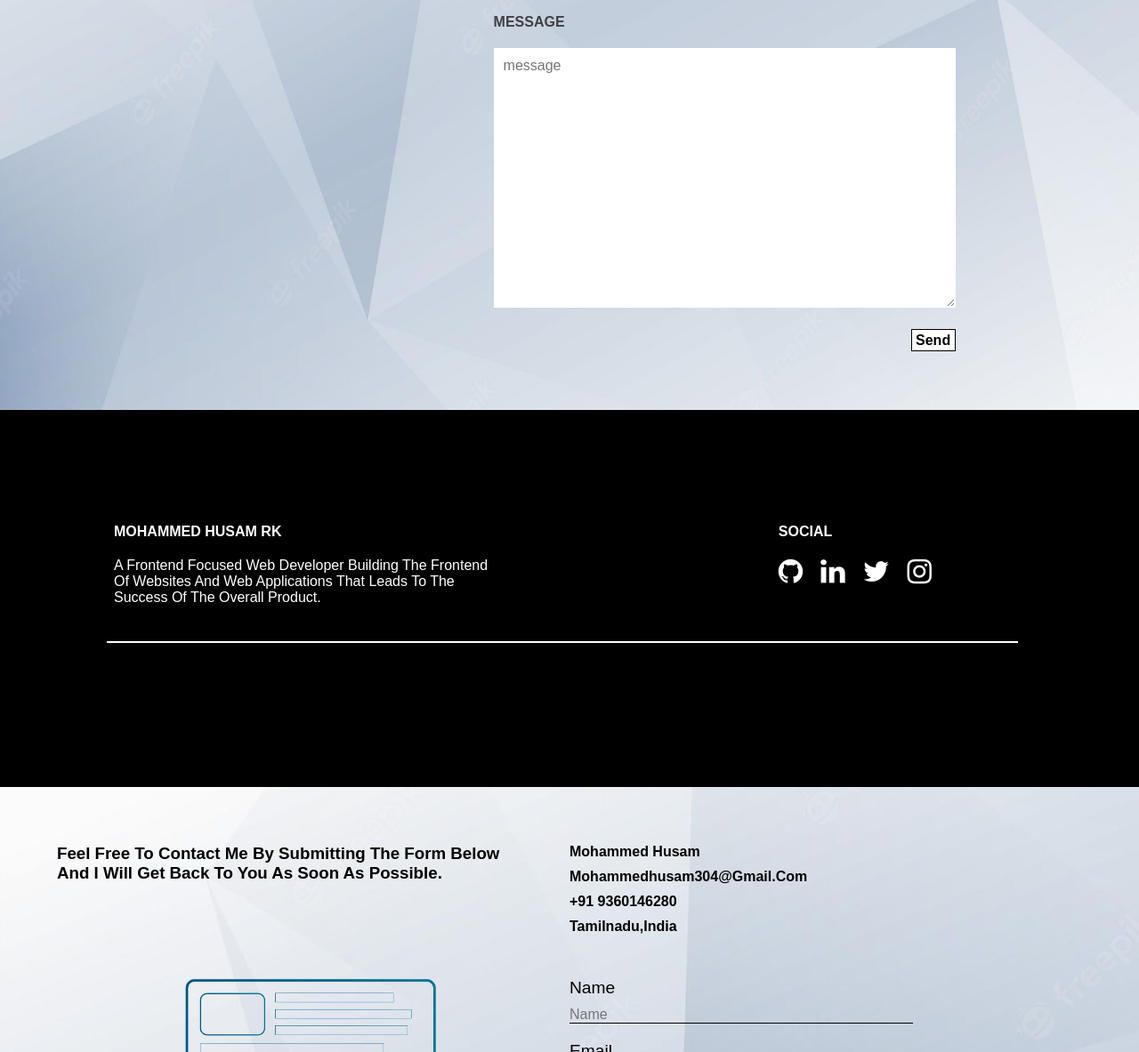
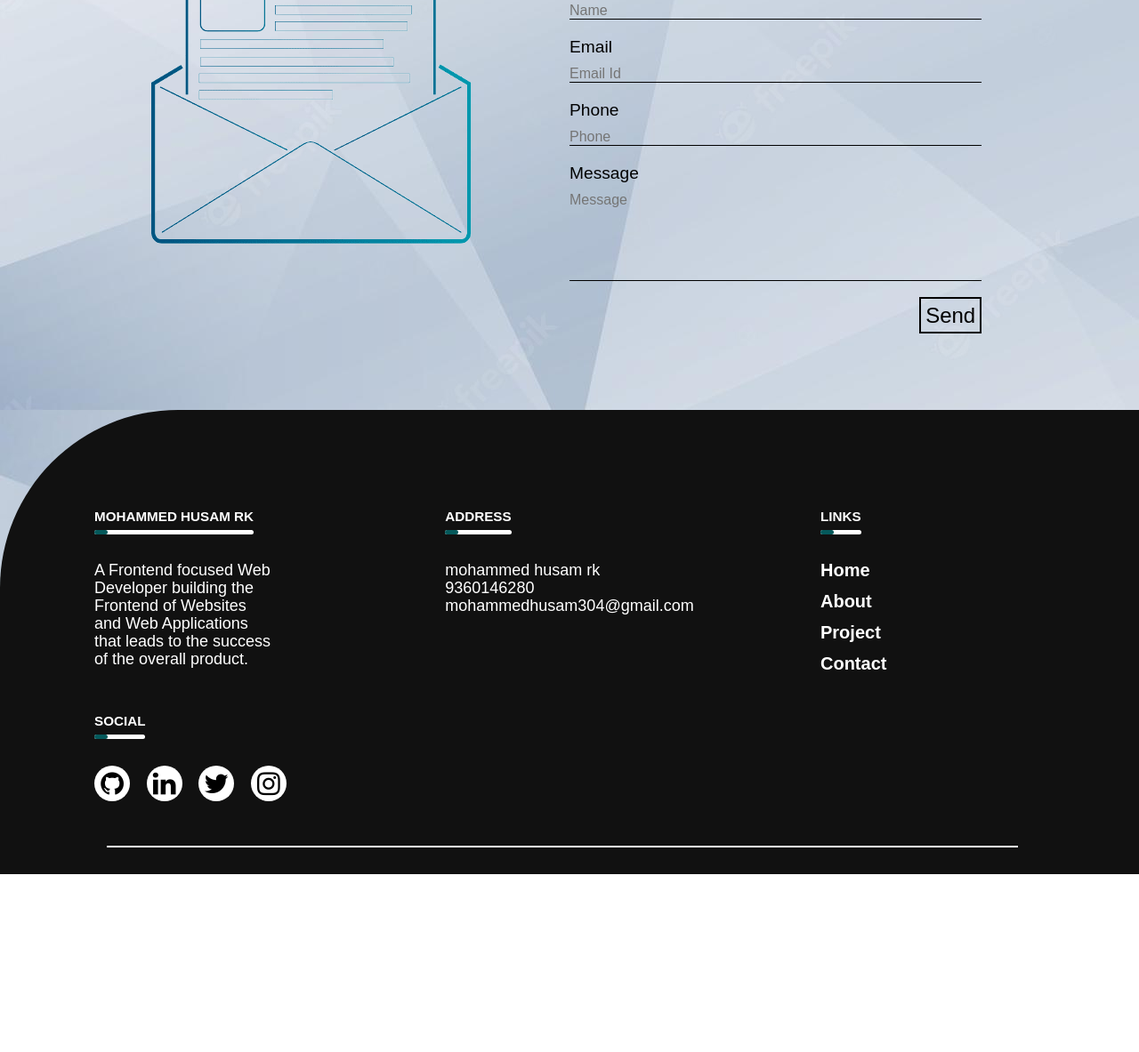
Before and after one commit to husam272/portfolio, a plain HTML site: page index.html in a window 1280 px wide. Shown: the part 3499-4682 px from the top of the page at 89% size. After the commit the page ends 4482 px from the top, so only its background shows below. Drawn offline with Linux system fonts and the light colour scheme.

Commit message:
my-changes

```diff
--- a/index.html
+++ b/index.html
@@ -204,7 +204,7 @@
         </div>
     </div>
 
-    <div class="container6">
+    <!-- <div class="container6">
         <div class="background">
             <img src="/images/background3.jpg" alt="">
             <div class="section6">
@@ -241,7 +241,7 @@
                             <input type="email" placeholder="enter your email id">
                             <div class="input-name">message</div>
                             <div class="message">
-                                <!-- <input type="type" placeholder="message"> -->
+
                                 <textarea name="message" id="" cols="40" rows="15" placeholder="message"></textarea>
                             </div>
                             <div class="send-btn">
@@ -253,8 +253,8 @@
                 </div>
             </div>
         </div>
-    </div>
-    <div class="container7">
+    </div> -->
+    <!-- <div class="container7">
         <div class="section7">
             <div class="footer">
                 <div class="footer-title">
@@ -297,17 +297,26 @@
         <div class="line1"></div>
 
 
-    </div>
+    </div> -->
 
 
     <div class="container-contact">
+        <div class="border3">
+            <div id="contact" class="contact">
+                contact
+            </div>
+        </div>
+        <div class="content6">
+            Feel free to Contact me by submitting the form below and I will get back to you as soon as possible
+        </div>
         <div class="section-contact">
             <div class="contact-heading">
                 <!-- <div class="contact-title">
                     Contact us and we'll get back to you within 24 hours.
                 </div> -->
                 <div class="contact-content">
-                    <h3>Feel free to Contact me  by submitting the form below and I will get back to you as soon as possible.</h3>
+                    <h3>Feel free to Contact me by submitting the form below and I will get back to you as soon as
+                        possible.</h3>
                 </div>
                 <div class="contact-img">
                     <img src="/images/mail-removebg-preview.png" alt="">
@@ -340,6 +349,9 @@
                     <input type="text" placeholder="phone">
                     <div class="input-name">message </div>
                     <textarea name="message" id="" cols="40" rows="10" placeholder="message"></textarea>
+                    <div class="send-btn1">
+                        <a href="/">send</a>
+                    </div>
 
 
                 </div>
@@ -347,6 +359,68 @@
         </div>
     </div>
 
+    <footer>
+        <div class="footer">
+            <div class="row">
+                <div class="col">
+                    <div class="col-1">
+                        <h3>mohammed husam rk <div class="underlines"><span></span></div></h3>
+                        <p> A Frontend focused Web Developer building the Frontend of Websites
+                            and Web Applications that leads
+                            to the success of the overall product.
+                        </p>
+                    </div>
+                </div>
+                <div class="col">
+                    <h3>address<div class="underlines"><span></span></div></h3>
+                    <p>mohammed husam rk</p>
+                    <p>9360146280</p>
+                    <p class="e-mail">mohammedhusam304@gmail.com</p>
+                </div>
+                <div class="col">
+                    <h3>links<div class="underlines"><span></span></div></h3>
+                    <ul>
+                        <li><a href="/">home</a></li>
+                        <li><a href="/">about</a></li>
+                        <li><a href="/">project</a></li>
+                        <li><a href="/">contact</a></li>
+                    </ul>
+                </div>
+                <div class="col">
+                    <h3>social<div class="underlines"><span></span></div></h3>
+
+                    <div class="icon">
+                        <a href="https://github.com/husam272">
+                            <i class="fa fa-github fa-2x" aria-hidden="true"></i>
+                        </a>
+
+
+                        <a
+                            href="https://www.linkedin.com/public-profile/settings?lipi=urn%3Ali%3Apage%3Ad_flagship3_profile_self_edit_contact-info%3BQrbV0PqgSVquZoWBt88NNg%3D%3D">
+                            <i class="fa fa-linkedin fa-2x" aria-hidden="true"></i>
+                        </a>
+
+
+                        <a href="https://twitter.com/HusamRk">
+                            <i class="fa fa-twitter fa-2x" aria-hidden="true"></i>
+                        </a>
+
+
+                        <a href="https://www.instagram.com/husam_rk_/">
+                            <i class="fa fa-instagram fa-2x" aria-hidden="true"></i>
+                        </a>
+                    </div>
+                </div>
+            </div>
+            <div class="line1"></div>
+        </div>
+        </div>
+    </footer>
+
+
+
+
+
 
 
 </body>
--- a/style.css
+++ b/style.css
@@ -336,7 +336,7 @@
 }
 
 .skill-bar {
-    width: 100%;
+    width: 10 0%;
     height: 20px;
     background:#05595B;
     display: block;
@@ -748,8 +748,33 @@
  */
 
  .container-contact{
+    width: 100%;
+    height: 115vh;
     background-image: url(/images/background3.jpg);
  }
+ .container-contact  .contact{
+    width: 16%;
+    font-size: 3rem;
+    text-transform: uppercase;
+    letter-spacing: 3px;
+    padding-top: 5%;
+    margin-bottom: 30px;
+    color: #111;
+    border-bottom: 4px solid #05595B;
+}
+.container-contact .border3{
+    width: 100%;
+    display: flex;
+    justify-content: center;
+    margin-bottom: 20px;
+}
+.container-contact .content6{
+    color: #73777B;
+    font-size: large;
+    margin-left: 25%;
+    text-align: center;
+    width: 50%;
+}
 .container-contact .section-contact{
     display: flex;
     flex-wrap: wrap;
@@ -790,7 +815,7 @@
     padding-bottom: 10px;
 }
 .container-contact .section-contact .contact-form .contact-input{
-    width: 100%;
+    width: 120%;
     font-size: larger;
     font-weight: 500;
     text-transform: capitalize;
@@ -835,3 +860,119 @@
     border-bottom: 1px solid black;
     margin-bottom: 20px;
 }
+.container-contact .section-contact .contact-form .send-btn1{
+    width: 100%;
+    text-align: end;
+}
+.container-contact .section-contact .contact-form .send-btn1 a{
+    border: 2px solid black;
+    text-decoration: none;
+    color: black;
+    /* font-weight: 600; */
+    font-size: x-large;
+    padding: 5px 5px 5px 5px ;
+    background-color: transparent;
+}
+.container-contact .section-contact .contact-form .send-btn1 a:hover{
+    background-color: #FFFFFF;
+    color: #05595B;
+}
+footer{
+    background:url(/images/background30.jpg);
+    /* background: #05595B; */
+}
+
+footer .footer{
+    width: 100%;
+   background-color: #111;
+    /* position: absolute; */
+    bottom: 0;
+    color: white;
+    padding: 100px 0 30px;
+    font-size: 13px;
+    line-height: 20px;
+    border-top-left-radius: 200px;
+
+}
+.row{
+    width: 85%;
+    margin: auto;
+    display: flex;
+    flex-wrap: wrap;
+    align-items: flex-start;
+    justify-content: space-between;
+}
+.col{
+    flex-basis: 25%;
+    padding: 10px;
+}
+.col-1{
+    width: 80%;
+    margin-bottom: 30px;
+}
+.col h3{
+    text-transform: uppercase;
+    font-weight: bold;
+    width: fit-content;
+    margin-bottom: 40px;
+    position: relative;
+}
+.col p{
+    font-size: 18px;
+    /* font-weight: 700; */
+}
+.col ul li{
+
+    list-style: none;
+    margin-bottom: 12px;
+
+}
+
+.col ul li a{
+    font-size: 20px;
+    font-weight: 700;
+    text-transform: capitalize;
+    text-decoration: none;
+    color: white;
+
+}
+.col ul li a:hover{
+    color: #05595B;
+}
+.col .icon a{
+    text-decoration: none;
+}
+.col .icon i{
+    color: black;
+    text-decoration: none;
+    width: 40px;
+    height: 40px;
+    border-radius: 50%;
+    text-align: center;
+    line-height: 40px;
+    font-size: 30px;
+    background-color: white;
+    margin-right: 15px;
+    cursor: pointer;
+
+}
+.col .icon i:hover{
+    background-color: #05595B;
+    color: white;
+}
+.col .underlines{
+    width: 100%;
+    height: 5px;
+    background-color: white;
+    border-radius: 3px;
+    position: absolute;
+    top: 25px;
+    left: 0;
+}
+.col .underlines span{
+    width: 15px;
+    height: 100%;
+    background-color: #05595B;
+    border-radius:3px ;
+    position:absolute ;
+}
```
Also changed, not shown: images/background30.jpg (added).
